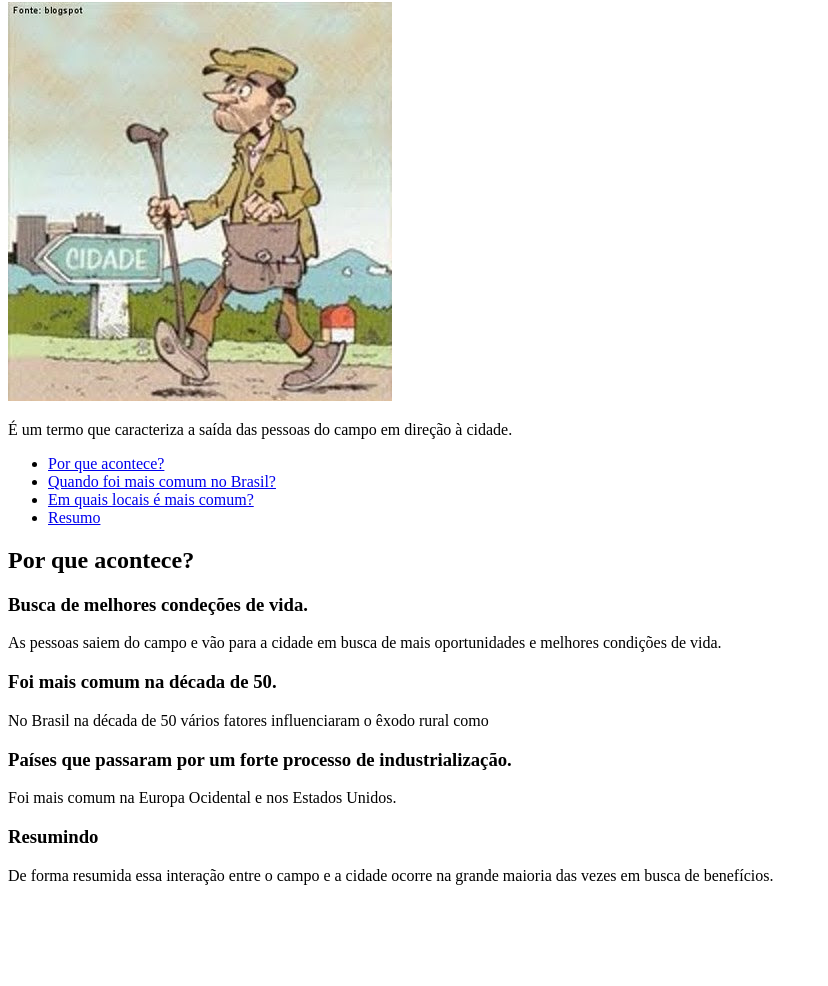
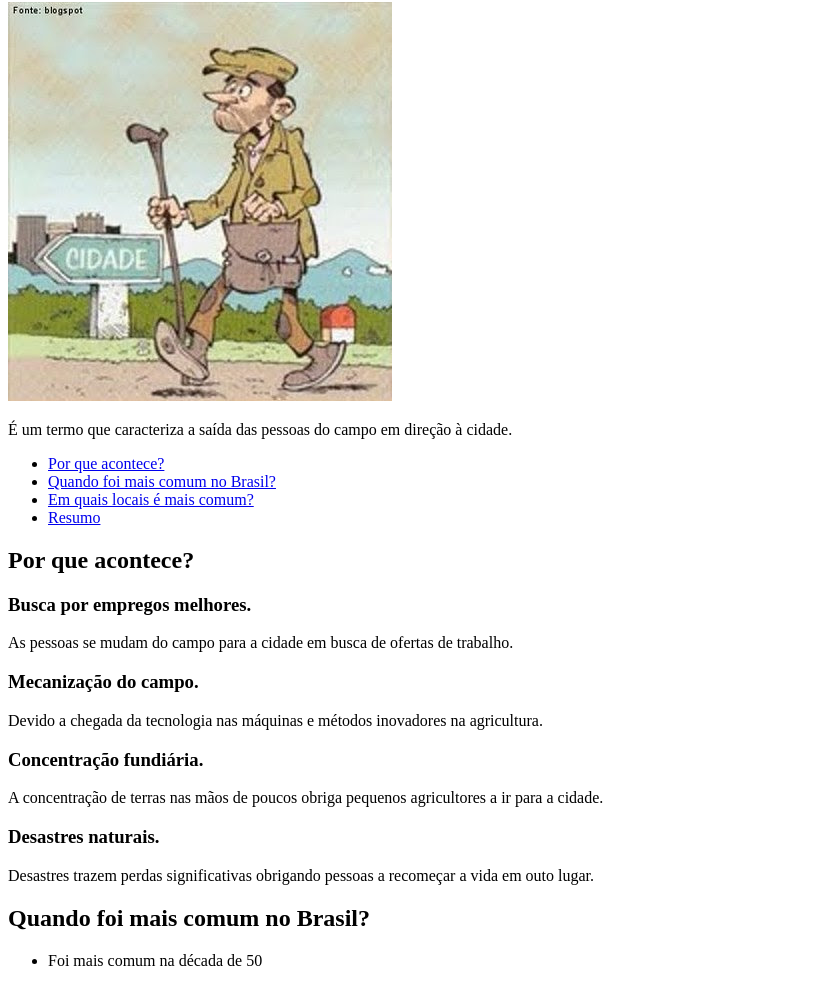
Before and after one commit to Kami70-7/Agrinho., a plain HTML site: page index.html in a window 1280 px wide. Shown: the part 78-1064 px from the top of the page, without its empty margins (0-828 px from the left). Before the commit the page ends 979 px from the top, so only its background shows below. Drawn offline with Linux system fonts and the light colour scheme.

Commit message:
Continuando

```diff
--- a/index.html
+++ b/index.html
@@ -25,29 +25,33 @@
         <section id="Por que?" class=conteúdo>
             <h2>Por que acontece?</h2>
             <article>
-                <h3>Busca de melhores condeções de vida.</h3>
-                <p>As pessoas saiem do campo e vão para a cidade em busca de mais oportunidades e melhores condições de vida.</p>
+                <h3>Busca por empregos melhores.</h3>
+                <p>As pessoas se mudam do campo para a cidade em busca de ofertas de trabalho.</p>
             </article>
 
             <article>
-                <h3>Foi mais comum na década de 50.</h3>
-                <p>No Brasil na década de 50 vários fatores influenciaram o êxodo rural como</p>
+                <h3>Mecanização do campo.</h3>
+                <p>Devido a chegada da tecnologia nas máquinas e métodos inovadores na agricultura.</p>
             </article>
 
             <article>
-                <h3>Países que passaram por um forte processo de industrialização.</h3>
-                <p>Foi mais comum na Europa Ocidental e nos Estados Unidos.</p>
+                <h3>Concentração fundiária.</h3>
+                <p>A concentração de terras nas mãos de poucos obriga pequenos agricultores a ir para a cidade.</p>
             </article>
 
             <article>
-                <h3>Resumindo</h3>
-                <p>De forma resumida essa interação entre o campo e a cidade ocorre na grande maioria das vezes em busca de benefícios.</p>
+                <h3>Desastres naturais.</h3>
+                <p>Desastres trazem perdas significativas obrigando pessoas a recomeçar a vida em outo lugar.</p>
             </article>
 
             <a href="https://www.youtube.com/watch?v=WV18p3RwY8I" class="cta-buton"></a>
         </section>
 
-        <section id="Por que? class="conteúdo>
+        <section id="Quando foi mais comum? class="conteúdo>
+            <h2>Quando foi mais comum no Brasil?</h2>
+            <ul>
+                <li>Foi mais comum na década de 50</li>
+            </ul>
 
         </section>
     </main>
```
